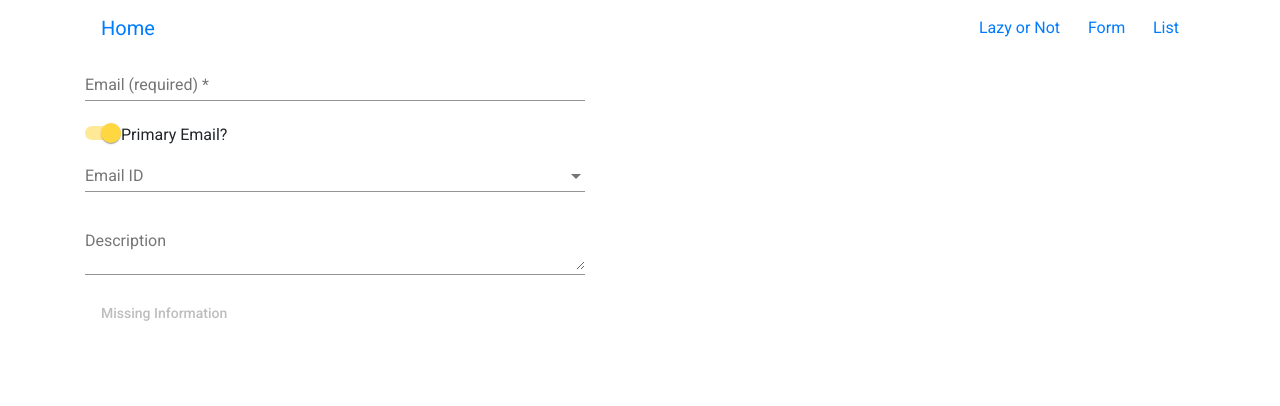
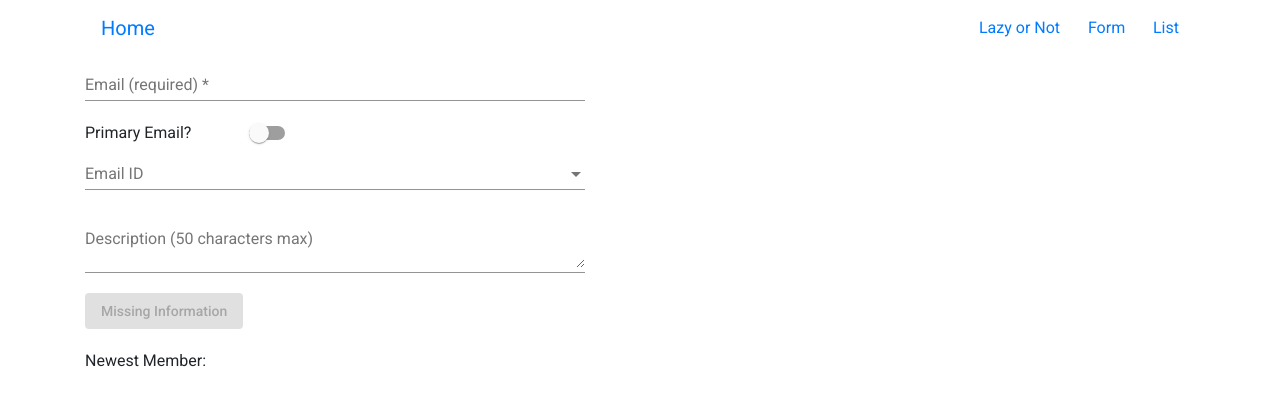
Before and after one commit to AlexLloyd89/AngularProject, an Angular app in the folder Alex-App/: page /form in a window 1280 px wide. Shown: the top 406 px of the page. Built offline with nearby package versions, Linux system fonts and the light colour scheme.

Commit message:
email sort is working. added functionality to show new user on form

```diff
--- a/Alex-App/src/app/form/form.component.css
+++ b/Alex-App/src/app/form/form.component.css
@@ -7,3 +7,9 @@
 .example-full-width {
   width: 100%;
 }
+
+.someSpace {
+  display: flex;
+  justify-content: space-between;
+  width: 200px;
+}
--- a/Alex-App/src/app/form/form.component.html
+++ b/Alex-App/src/app/form/form.component.html
@@ -7,11 +7,14 @@
     />
   </mat-form-field>
 
-  <mat-slide-toggle
-    formControlName="isPrimary"
-    [checked]="checked"
-  ></mat-slide-toggle>
-  <mat-label>Primary Email?</mat-label>
+  <div class="someSpace">
+    <mat-label>Primary Email?</mat-label>
+    <mat-slide-toggle
+      required
+      formControlName="isPrimary"
+      [checked]="checked"
+    ></mat-slide-toggle>
+  </div>
 
   <mat-form-field class="example-full-width">
     <mat-label>Email ID</mat-label>
@@ -25,12 +28,19 @@
   <mat-form-field class="example-full-width">
     <textarea
       matInput
-      placeholder="Description"
+      placeholder="Description (50 characters max)"
       formControlName="description"
     ></textarea>
   </mat-form-field>
 
-  <button type="submit" [disabled]="!myForm.valid" mat-button color="primary">
-    {{ myForm.valid ? "Submit " : "Missing Information" }}
+  <button
+    type="submit"
+    [disabled]="!myForm.valid"
+    mat-flat-button
+    color="primary"
+  >
+    {{ myForm.valid ? "Submit" : "Missing Information" }}
   </button>
 </form>
+
+<div style="padding-top: 20px">Newest Member: {{ newMember.emailAddress }}</div>
--- a/Alex-App/src/app/form/form.component.ts
+++ b/Alex-App/src/app/form/form.component.ts
@@ -9,29 +9,34 @@ import { MyServiceService } from "../my-service.service";
 })
 export class FormComponent implements OnInit {
   myForm: FormGroup;
+  newMember = {
+    emailAddress: ""
+  };
 
   selectValues: any[] = [
     { value: "0", viewValue: "867" },
     { value: "1", viewValue: "5309" },
-    { value: "2", viewValue: "1234" }
+    { value: "2", viewValue: "666" }
   ];
-  checked: boolean = true;
+  checked: boolean = false;
 
   constructor(private fb: FormBuilder, private myService: MyServiceService) {}
 
   ngOnInit() {
     this.myForm = this.fb.group({
       emailAddress: ["", [Validators.required, Validators.email]],
-      isPrimary: [true, Validators.required],
+      isPrimary: [false, Validators.required],
       emailTypeId: [null],
-      description: [""]
+      description: ["", Validators.maxLength(50)]
     });
   }
 
   onSubmit(newMember: any): void {
     this.myService.addMember(newMember.value).subscribe(
-      data => {
-        console.log(data);
+      (data: any) => {
+        this.newMember = {
+          emailAddress: data.emailAddress
+        };
       },
       error => {
         console.log(error);
--- a/Alex-App/src/app/list/list.component.ts
+++ b/Alex-App/src/app/list/list.component.ts
@@ -13,16 +13,14 @@ export class ListComponent implements OnInit {
 
   async ngOnInit() {
     try {
-      const getStuff = await this.myService.getMembers();
+      const getMembers = await this.myService.getMembers();
 
-      for (let i = 0; i < getStuff.data.length; i++) {
-        let unArr = getStuff.data[i].emailAddress;
-        console.log(unArr);
-      }
-      console.log(getStuff);
+      getMembers.data.sort((a, b) =>
+        a.emailAddress.localeCompare(b.emailAddress)
+      );
 
       // .then(res => (this.members = res.data), err => console.log(err));
-      return (this.members = getStuff.data);
+      return (this.members = getMembers.data);
     } catch (e) {
       return console.log(e);
     }
```
